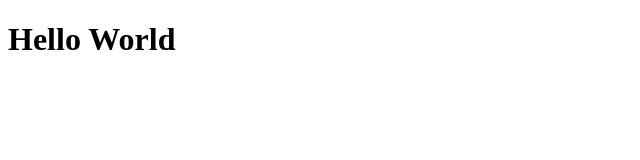
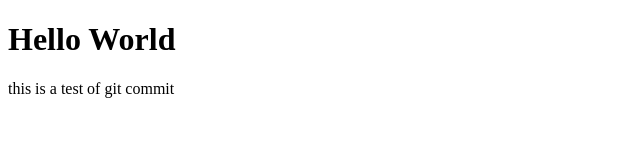
Before and after one commit to drod32/my-project, a plain HTML site: page index.html in a window 1280 px wide. Shown: the whole page, without its empty margins (0-640 px from the left). Drawn offline with Linux system fonts and the light colour scheme.

Commit message:
changes to index.html

```diff
--- a/index.html
+++ b/index.html
@@ -8,5 +8,6 @@
   </head>
   <body>
     <h1>Hello World</h1>
+    <p>this is a test of git commit</p>
   </body>
 </html>
```
